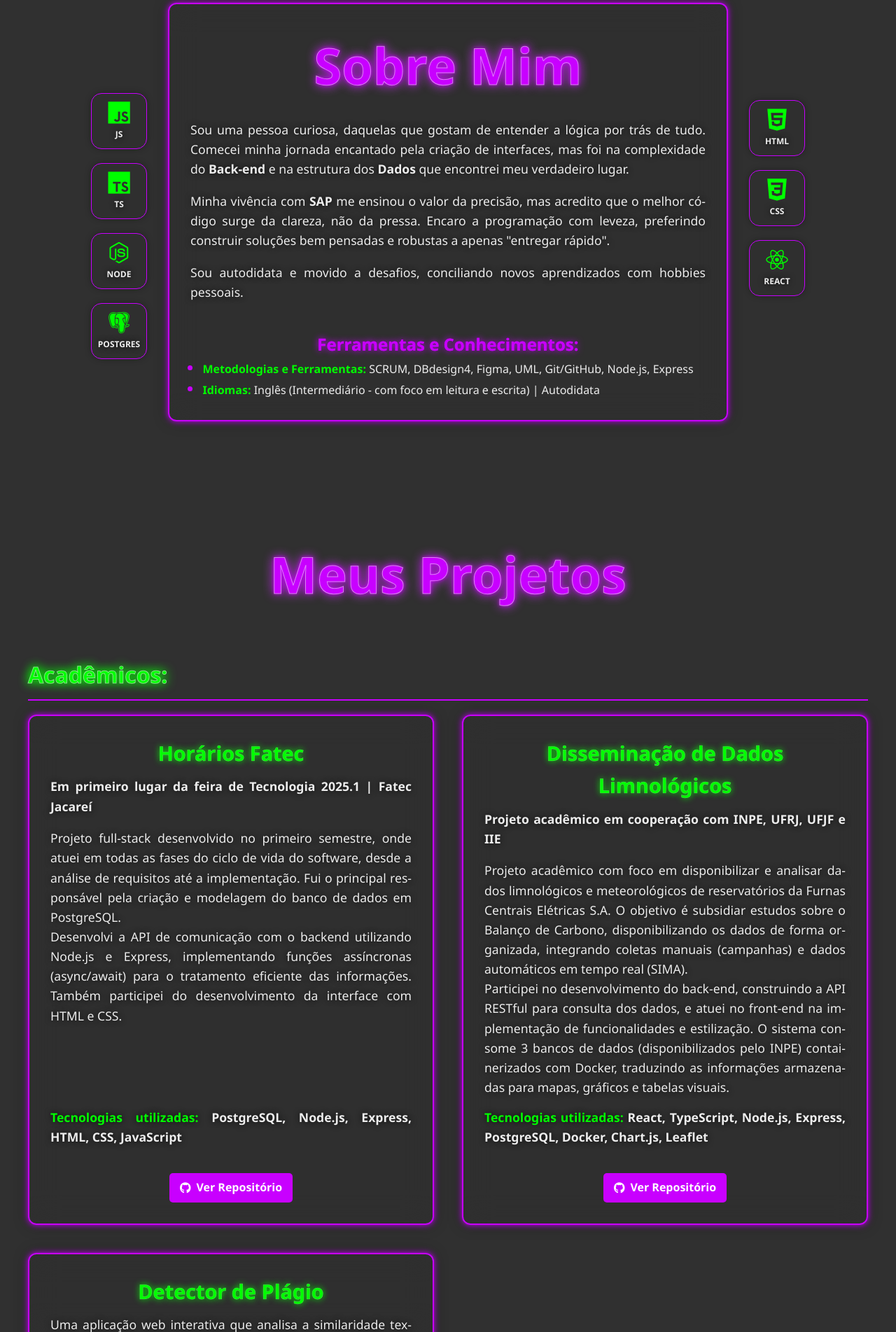
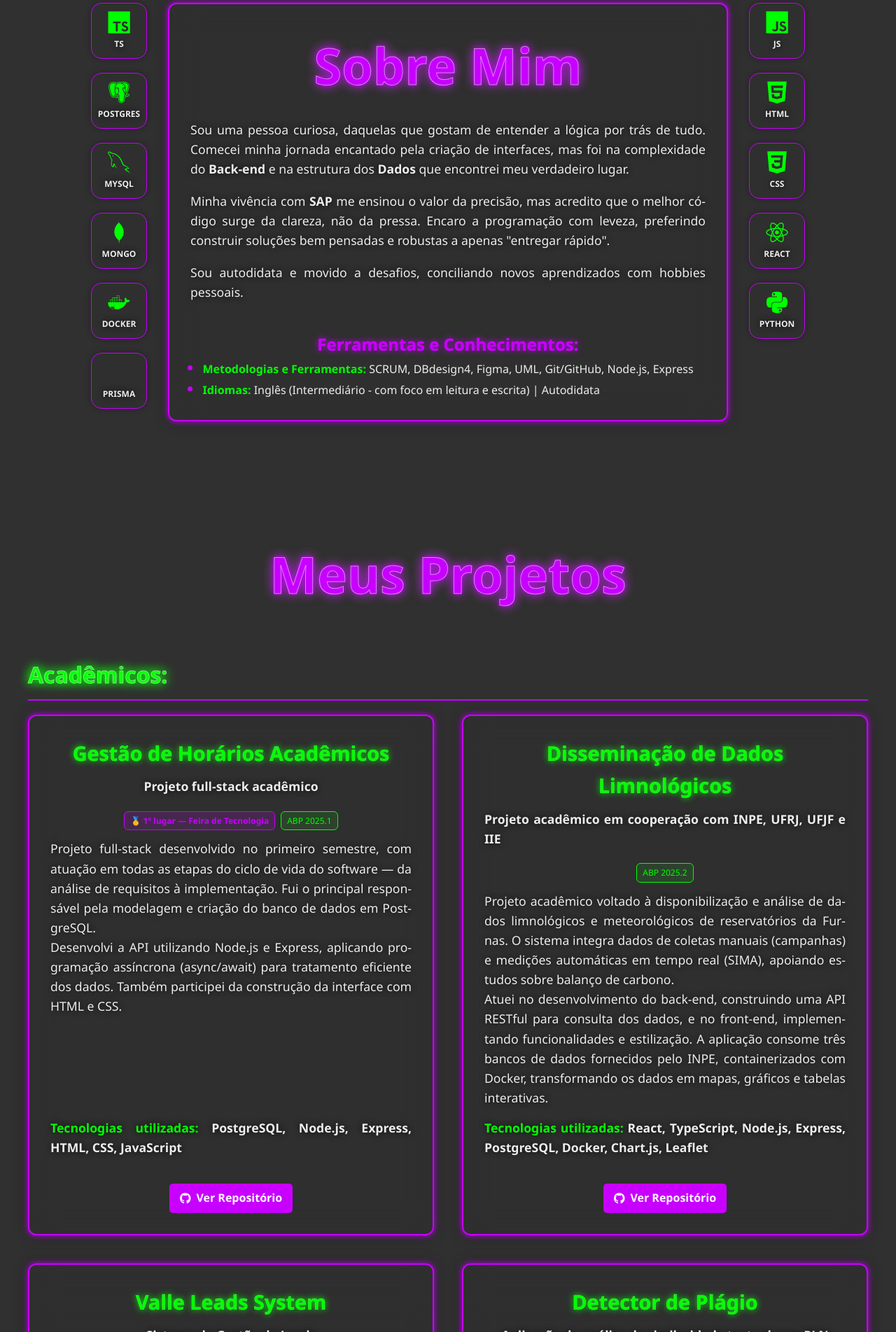
Before and after one commit to Nicolas-KS24/Portfolio, a plain HTML site: page docs/index.html in a window 1280 px wide. Shown: the part 897-2800 px from the top of the page at 70% size. Drawn offline with nearby package versions, Linux system fonts and the light colour scheme.

Commit message:
Updating informations

```diff
--- a/docs/index.html
+++ b/docs/index.html
@@ -33,7 +33,7 @@
             <div class="intro-container">
 
                 <div class="perfil-container">
-                    <img src="assets/fotoPerfil.jpeg" alt="foto de perfil Nicolas Kauê">
+                    <img src="assets/foto-perfil.jpg" alt="foto de perfil Nicolas Kauê">
                 </div>
                 <div class="intro-text">
                     <h1>Olá, eu sou o Nicolas</h1>
@@ -48,21 +48,38 @@
 
                 <div class="tech-column left-col">
 
-                    <div class="tech-badge" aria-label="JavaScript">
-                        <i class="devicon-javascript-plain"></i>
-                        <p>JS</p>
-                    </div>
+                    <div class="tech-column left-col">
+
                         <div class="tech-badge" aria-label="TypeScript">
                             <i class="devicon-typescript-plain"></i>
                             <p>TS</p>
                         </div>
-                    <div class="tech-badge" aria-label="Node.js">
-                        <i class="devicon-nodejs-plain"></i>
-                        <p>Node</p>
-                    </div>
+
                         <div class="tech-badge" aria-label="PostgreSQL">
                             <i class="devicon-postgresql-plain"></i>
                             <p>Postgres</p>
+                        </div>
+
+                        <div class="tech-badge" aria-label="MySQL">
+                            <i class="devicon-mysql-plain"></i>
+                            <p>MySQL</p>
+                        </div>
+
+                        <div class="tech-badge" aria-label="MongoDB">
+                            <i class="devicon-mongodb-plain"></i>
+                            <p>Mongo</p>
+                        </div>
+
+                        <div class="tech-badge" aria-label="Docker">
+                            <i class="devicon-docker-plain"></i>
+                            <p>Docker</p>
+                        </div>
+
+                        <div class="tech-badge" aria-label="Prisma ORM">
+                            <i class="devicon-prisma-original"></i>
+                            <p>Prisma</p>
+                        </div>
+
                     </div>
 
                 </div>
@@ -96,17 +113,33 @@
 
                 <div class="tech-column right-col">
 
+                    <div class="tech-column right-col">
+
+                        <div class="tech-badge" aria-label="JavaScript">
+                            <i class="devicon-javascript-plain"></i>
+                            <p>JS</p>
+                        </div>
+
                         <div class="tech-badge" aria-label="HTML5">
                             <i class="devicon-html5-plain"></i>
                             <p>HTML</p>
                         </div>
+
                         <div class="tech-badge" aria-label="CSS3">
                             <i class="devicon-css3-plain"></i>
                             <p>CSS</p>
                         </div>
+
                         <div class="tech-badge" aria-label="React">
                             <i class="devicon-react-original"></i>
                             <p>React</p>
+                        </div>
+
+                        <div class="tech-badge" aria-label="Python">
+                            <i class="devicon-python-plain"></i>
+                            <p>Python</p>
+                        </div>
+
                     </div>
 
                 </div>
@@ -121,15 +154,24 @@
 
             <div class="project-list-container">
                 <div class="project-card">
-                    <h3>Horários Fatec</h3>
-                    <p><strong>Em primeiro lugar da feira de Tecnologia 2025.1 | Fatec Jacareí</strong></p>
-                    <p>Projeto full-stack desenvolvido no primeiro semestre, onde atuei em todas as fases do ciclo de
-                        vida do software, desde a análise de requisitos até a implementação.
-                        Fui o principal responsável pela criação e modelagem do banco de dados em
-                        PostgreSQL.<br>Desenvolvi a API de comunicação com o backend utilizando Node.js e Express,
-                        implementando
-                        funções assíncronas (async/await) para o tratamento eficiente das informações.
-                        Também participei do desenvolvimento da interface com HTML e CSS.</p>
+                    <h3>Gestão de Horários Acadêmicos</h3>
+                    <p class="project-subtitle">
+                        <strong>Projeto full-stack acadêmico</strong>
+                    </p>
+
+                    <div class="project-meta">
+                        <span class="project-badge">🥇 1º lugar — Feira de Tecnologia</span>
+                        <span class="project-period">ABP 2025.1</span>
+                    </div>
+                    <p>
+                        Projeto full-stack desenvolvido no primeiro semestre, com atuação em todas as etapas do ciclo de
+                        vida do software — da análise de requisitos à implementação.
+                        Fui o principal responsável pela modelagem e criação do banco de dados em PostgreSQL.
+                        <br>
+                        Desenvolvi a API utilizando Node.js e Express, aplicando programação assíncrona (async/await)
+                        para tratamento eficiente dos dados.
+                        Também participei da construção da interface com HTML e CSS.
+                    </p>
                     <div class="card-bottom-content">
                         <p class="theme-subtitle"><strong>Tecnologias utilizadas:</strong> PostgreSQL, Node.js, Express,
                             HTML, CSS, JavaScript</p>
@@ -145,16 +187,24 @@
 
                 <div class="project-card">
                     <h3>Disseminação de Dados Limnológicos</h3>
-                    <p><strong>Projeto acadêmico em cooperação com INPE, UFRJ, UFJF e IIE</strong></p>
-                    <p>Projeto acadêmico com foco em disponibilizar e analisar dados limnológicos e meteorológicos de
-                        reservatórios da Furnas Centrais Elétricas S.A.
-                        O objetivo é subsidiar estudos sobre o Balanço de Carbono, disponibilizando os dados de forma
-                        organizada,
-                        integrando coletas manuais (campanhas) e dados automáticos em tempo real (SIMA).<br>
-                        Participei no desenvolvimento do back-end, construindo a API RESTful para consulta dos dados, e
-                        atuei no front-end na implementação de funcionalidades e estilização.
-                        O sistema consome 3 bancos de dados (disponibilizados pelo INPE) containerizados com Docker,
-                        traduzindo as informações armazenadas para mapas, gráficos e tabelas visuais.</p>
+                    <p class="project-subtitle">
+                        <strong>Projeto acadêmico em cooperação com INPE, UFRJ, UFJF e IIE</strong>
+                    </p>
+
+                    <div class="project-meta">
+                        <span class="project-period">ABP 2025.2</span>
+                    </div>
+                    <p>
+                        Projeto acadêmico voltado à disponibilização e análise de dados limnológicos e meteorológicos de
+                        reservatórios da Furnas.
+                        O sistema integra dados de coletas manuais (campanhas) e medições automáticas em tempo real
+                        (SIMA), apoiando estudos sobre balanço de carbono.
+                        <br>
+                        Atuei no desenvolvimento do back-end, construindo uma API RESTful para consulta dos dados, e no
+                        front-end, implementando funcionalidades e estilização.
+                        A aplicação consome três bancos de dados fornecidos pelo INPE, containerizados com Docker,
+                        transformando os dados em mapas, gráficos e tabelas interativas.
+                    </p>
                     <div class="card-bottom-content">
                         <p class="theme-subtitle"><strong>Tecnologias utilizadas:</strong> React, TypeScript, Node.js,
                             Express, PostgreSQL, Docker, Chart.js, Leaflet</p>
@@ -169,16 +219,60 @@
                 </div>
 
                 <div class="project-card">
+                    <h3>Valle Leads System</h3>
+                    <p class="project-subtitle">
+                        <strong>Sistema de Gestão de Leads</strong>
+                    </p>
+
+                    <div class="project-meta">
+                        <span class="project-period">ABP 2026.1</span>
+                    </div>
+                    <p>
+                        Sistema full-stack desenvolvido para a empresa 1000 Valle Multimarcas, com foco na centralização
+                        e gestão de leads e negociações.
+                        Atuei como Scrum Master, organizando o fluxo de trabalho, planejamento das sprints e
+                        acompanhamento das entregas.
+                        <br>
+                        O sistema implementa controle de acesso por perfil (RBAC), gestão do funil de vendas e
+                        dashboards operacionais e analíticos com filtros temporais.
+                        <br>
+                        Desenvolvido com arquitetura em camadas, utilizando API REST, PostgreSQL e containerização com
+                        Docker.
+                    </p>
+                    </p>
+                    <div class="card-bottom-content">
+                        <p class="theme-subtitle">
+                            <strong>Tecnologias utilizadas:</strong> React, TypeScript, Node.js, PostgreSQL, Prisma,
+                            Docker
+                        </p>
+                        <div class="repo-link">
+                            <a href="https://github.com/Helloworld-fatec/valle-leads-system" target="_blank">
+                                <i class="fab fa-github"></i> Ver Repositório
+                            </a>
+                        </div>
+                    </div>
+                </div>
+
+
+                <div class="project-card">
                     <h3>Detector de Plágio</h3>
-                    <p> Uma aplicação web interativa que analisa a similaridade textual entre dois documentos usando o
-                        Índice de Jaccard. A ferramenta vai além da matemática básica, permitindo ao usuário aplicar
-                        técnicas de
-                        <strong>Processamento de Linguagem Natural (PLN)</strong> para refinar a análise. O usuário pode
-                        determinar a resposta
-                        através de filtros avançados como: <strong>Remover StopWords</strong>, <strong>Adicionar
-                            Stemming</strong> e <strong> Analisar por Bigrams</strong>.
-                        Ele processa textos (via input/upload de .txt) e realiza o cálculo da similaridade entre os
-                        conjuntos apresentados.
+                    <p class="project-subtitle">
+                        <strong>Aplicação de análise de similaridade textual com PLN</strong>
+                    </p>
+
+                    <div class="project-meta">
+                        <span class="project-period">ABP 2025.2</span>
+                    </div>
+                    <p>
+                        Aplicação web interativa para análise de similaridade textual entre documentos utilizando o
+                        Índice de Jaccard.
+                        A ferramenta permite refinar os resultados com técnicas de Processamento de Linguagem Natural
+                        (PLN).
+                        <br>
+                        O usuário pode aplicar filtros como remoção de stopwords, stemming e análise por bigramas, além
+                        de processar textos via input ou upload de arquivos (.txt).
+                        O sistema realiza o cálculo da similaridade entre os conjuntos gerados e apresenta os resultados
+                        de forma clara.
                     </p>
                     <div class="card-bottom-content">
                         <p class="theme-subtitle"><strong>Tecnologias utilizadas:</strong> HTML, CSS, JavaScript</p>
@@ -188,7 +282,8 @@
                                 <i class="fab fa-github"></i> Ver Repositório
                             </a>
 
-                            <a href="https://nicolas-ks24.github.io/Similaridade_de_Jaccard/" target="_blank" class="btn-live">
+                            <a href="https://nicolas-ks24.github.io/Similaridade_de_Jaccard/" target="_blank"
+                                class="btn-live">
                                 <i class="fas fa-external-link-alt"></i> Ver Projeto
                             </a>
                         </div>
--- a/docs/styles/style.css
+++ b/docs/styles/style.css
@@ -56,7 +56,7 @@ body::-webkit-scrollbar-thumb {
 
 /* Camada 1: Fundo Sólido + Estampa de Hexágonos */
 body::before {
-  content:'';
+  content: '';
   position: fixed;
   top: 0;
   left: 0;
@@ -209,7 +209,7 @@ body::after {
     0 0 20px rgba(255, 255, 255, 0.2);
 }
 
-h3.project-category-title{
+h3.project-category-title {
   font-size: 2rem;
   text-align: left;
   width: 100%;
@@ -220,7 +220,7 @@ h3.project-category-title{
   padding-bottom: 10px;
 }
 
-.project-category-title{
+.project-category-title {
   color: var(--color-accent-secondary);
   text-shadow:
     0 0 15px var(--color-accent-secondary),
@@ -281,18 +281,19 @@ h3.project-category-title{
 .project-card p {
   font-size: 1.1rem;
   color: var(--color-text);
-  margin-bottom: 1em; /* Padrão de espaçamento */
+  margin-bottom: 1em;
+  /* Padrão de espaçamento */
 
   text-align: justify;
   hyphens: auto;
 }
 
 /* Garante que o último parágrafo de conteúdo antes do rodapé NÃO tenha margin-bottom */
-.project-card > p:last-of-type:not(.theme-subtitle) {
+.project-card>p:last-of-type:not(.theme-subtitle) {
   margin-bottom: 0;
 }
 
-.project-card >*:last-child {
+.project-card>*:last-child {
   margin-bottom: 0;
 }
 
@@ -393,7 +394,7 @@ h3.project-category-title{
 
 .about-wrapper {
   display: flex;
-  align-items: center;
+  align-items: stretch;
   justify-content: center;
   gap: 30px;
   width: 100%;
@@ -414,8 +415,10 @@ h3.project-category-title{
 }
 
 /* Deslocamento visual */
-.left-col { margin-top: 40px; }
-.right-col { margin-bottom: 40px; }
+.left-col,
+.right-col {
+  margin: 0;
+}
 
 
 /* Estilo dos Badges (Bolinhas/Cards pequenos) */
@@ -432,7 +435,7 @@ h3.project-category-title{
   justify-content: center;
   gap: 5px;
   color: var(--color-accent-secondary);
-  box-shadow: 0 0 10px rgba(0,0,0,0.3);
+  box-shadow: 0 0 10px rgba(0, 0, 0, 0.3);
   transition: all 0.3s ease;
   cursor: default;
 }
@@ -591,7 +594,7 @@ body::-webkit-scrollbar-thumb {
   }
 
   /* Transforma 2 colunas em 1 */
-  .project-list-container{
+  .project-list-container {
     grid-template-columns: 1fr;
   }
 
@@ -606,7 +609,13 @@ body::-webkit-scrollbar-thumb {
 
   /* Esconde colunas laterais no tablet/mobile */
   .tech-column {
-      display: none;
+    display: flex;
+    flex-direction: column;
+    justify-content: center;
+    gap: 20px;
+    /* distribui os badges verticalmente */
+    height: 100%;
+    /* ocupa toda altura do wrapper */
   }
 
   .about-wrapper {
@@ -615,13 +624,14 @@ body::-webkit-scrollbar-thumb {
 }
 
 @media (max-width: 600px) {
+
   /* Esconde btn (exceto de cores) */
-  .nav-links{
+  .nav-links {
     display: none;
   }
 
   /* navbar fica somente em volta do btn de cores */
-  .portfolio-nav{
+  .portfolio-nav {
     padding: 8px;
     gap: 0;
   }
@@ -646,6 +656,8 @@ body::-webkit-scrollbar-thumb {
 
   .project-card {
     flex-basis: 100%;
+    align-items: flex-start;
+    text-align: left;
   }
 
   .portfolio-nav a {
@@ -657,3 +669,31 @@ body::-webkit-scrollbar-thumb {
     padding: 8px 10px;
   }
 }
+
+.project-meta {
+  margin-top: 4px;
+  margin-bottom: 12px;
+  /* separa do texto */
+  display: flex;
+  gap: 8px;
+  flex-wrap: wrap;
+}
+
+.project-period {
+  font-size: 0.75rem;
+  padding: 3px 8px;
+  border-radius: 6px;
+  background-color: rgba(0, 255, 0, 0.1);
+  color: var(--color-accent-secondary);
+  border: 1px solid var(--color-accent-secondary);
+}
+
+.project-badge {
+  font-size: 0.75rem;
+  padding: 3px 8px;
+  border-radius: 6px;
+  background-color: rgba(200, 0, 255, 0.15);
+  color: var(--color-accent-primary);
+  border: 1px solid var(--color-accent-primary);
+  font-weight: 600;
+}
```
Also changed, not shown: docs/assets/foto-perfil.jpg (added), docs/assets/fotoPerfil.jpeg (deleted). Lines whose indentation alone changed are shown as unchanged.
